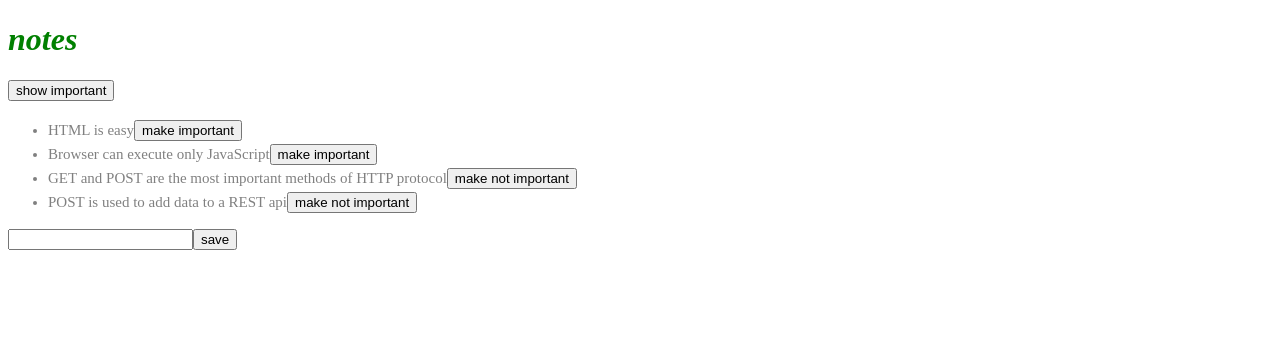
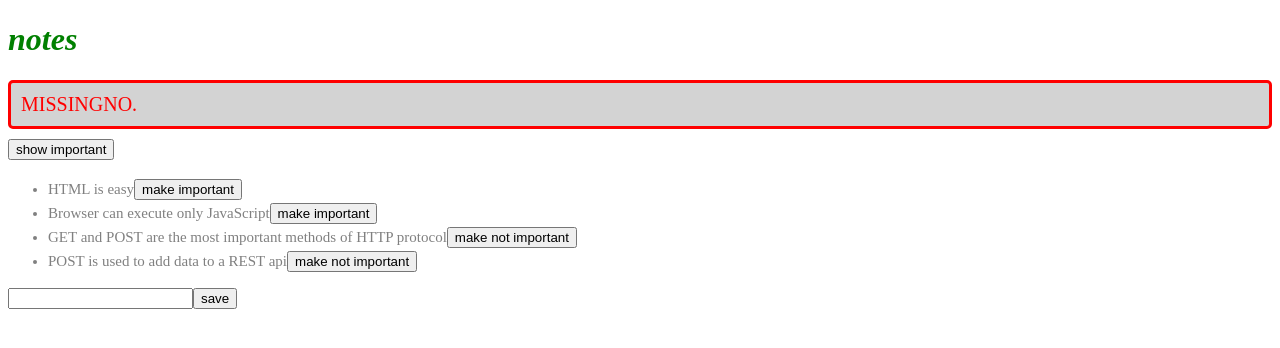
Before and after one commit to iuhmirza/fso-sandbox, a React (Create React App) app in the folder part2a/: page / in a window 1280 px wide. Shown: the top 348 px of the page. Built offline with nearby package versions, Linux system fonts and the light colour scheme; data requests are answered from the project's data file; the HTML template or start-up script is replaced by a standard one.

Commit message:
Add custom error message

```diff
--- a/part2a/src/App.js
+++ b/part2a/src/App.js
@@ -2,11 +2,23 @@
 import Note from './components/Note'
 import noteService from './services/notes'
 
+const Notification = ({ message }) => {
+  if (message === null) {
+    return null
+  }
+
+  return (
+    <div className='error'>
+      {message}
+    </div>
+  )
+}
 
 const App = () => {
   const [notes, setNotes] = useState([])
   const [newNote, setNewNote] = useState('')
   const [showAll, setShowAll] = useState(true)
+  const [errorMessage, setErrorMessage] = useState('MISSINGNO.')
 
   useEffect(() => {
     noteService
@@ -46,9 +58,12 @@
       setNotes(notes.map(n => n.id !== id ? n : returnedNote))
     })
     .catch(error => {
-      alert(
-        `the note '${note.content}' was already deleted from server`
+      setErrorMessage(
+        `Note '${note.content}' was already removed from server`
       )
+      setTimeout(() => {
+        setErrorMessage(null)
+      }, 5000)
       setNotes(notes.filter(n => n.id !== id))
     })
   }
@@ -60,6 +75,7 @@
   return (
     <div>
       <h1>notes</h1>
+      <Notification message={errorMessage} />
       <div>
         <button onClick={() => setShowAll(!showAll)}>
           show {showAll ? 'important' : 'all'}
--- a/part2a/src/index.css
+++ b/part2a/src/index.css
@@ -7,4 +7,14 @@
     color: grey;
     padding-top: 3px;
     font-size: 15px;
-  }
+}
+
+.error {
+    color: red;
+    background: lightgrey;
+    font-size: 20px;
+    border-style: solid;
+    border-radius: 5px;
+    padding: 10px;
+    margin-bottom: 10px;
+}
```
